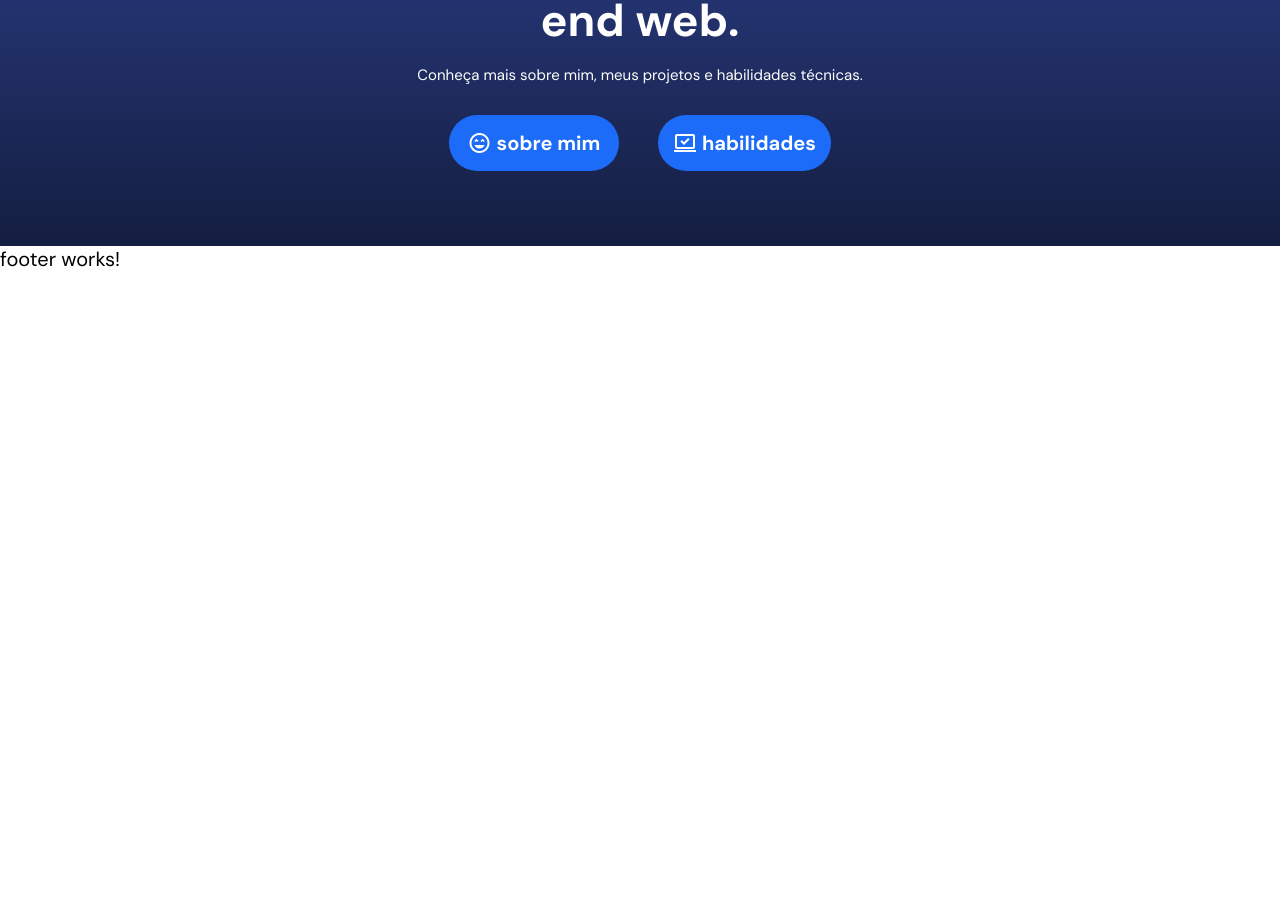
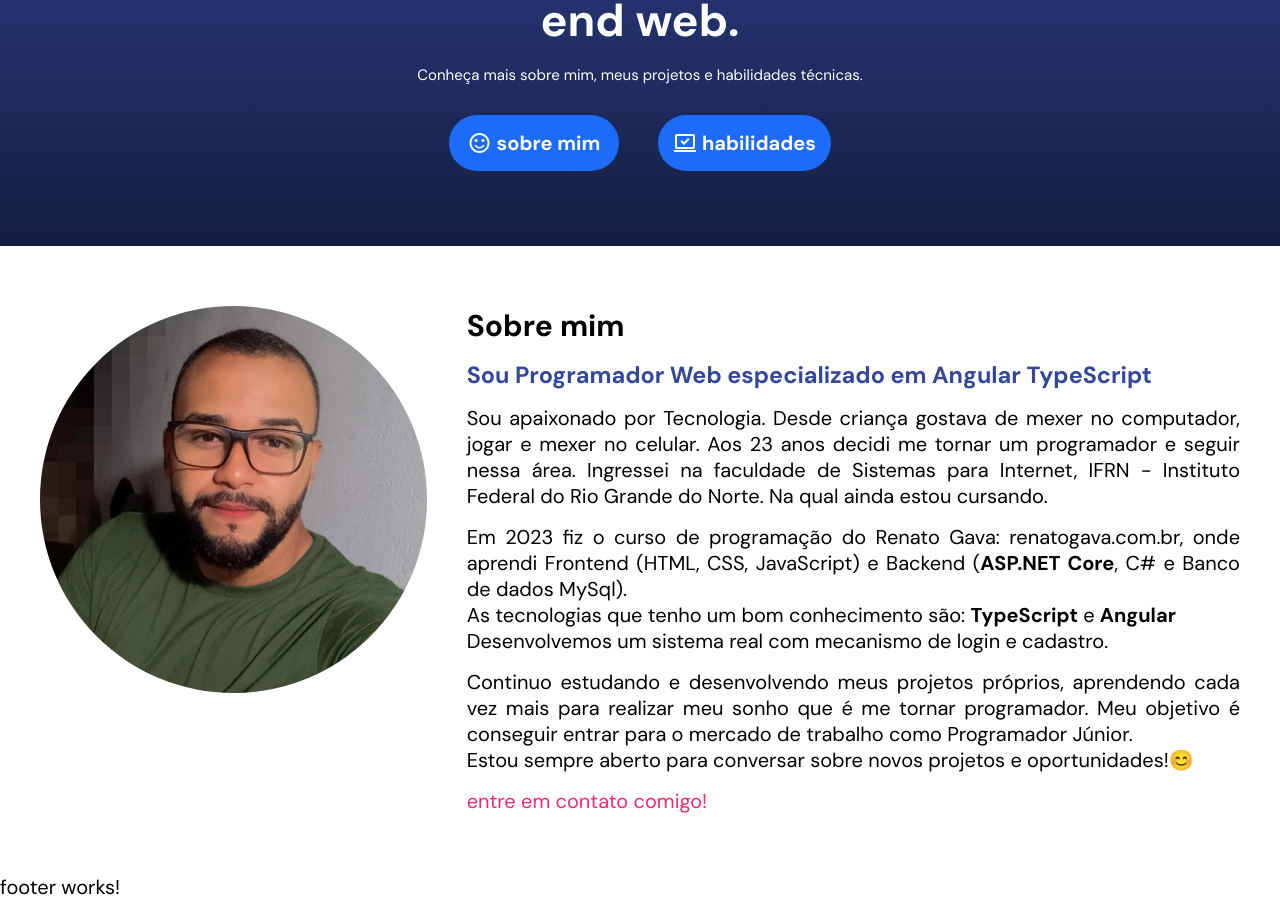
Before and after one commit to JuniorNascimento2/meu-portfolio, an Angular app: page / in a window 1280 px wide. Shown: the part 340-1240 px from the top of the page. Before the commit the page ends 800 px from the top, so only its background shows below. Built offline with nearby package versions, Linux system fonts and the light colour scheme.

Commit message:
box about

```diff
--- a/src/app/home/home.component.css
+++ b/src/app/home/home.component.css
@@ -64,3 +64,54 @@
 .banner .box .buttons a i {
     margin-right: 5px;
 }
+
+/* box about */
+
+.about .box {
+    display: flex;
+    flex-direction: column;
+}
+
+.about .box .img {
+    flex: 1;
+    margin: 0 auto 20px;
+}
+
+.about .box .img img {
+    width: 240px;
+    border-radius: 50%;
+}
+
+.about .box .text {
+    flex: 2;
+}
+
+.about .box .text h3 {
+    color: var(--color-blue-2);
+    margin-top: 15px;
+}
+
+.about .box .text p {
+    margin: 15px 0;
+    text-align: justify;
+}
+
+.about .box .text a {
+    color: var(--color-pink-1);
+    font-weight: 400;
+    text-decoration: none;
+}
+
+@media (min-width: 768px) {
+    .about .box {
+        flex-direction: row;
+    }
+
+    .about .box .img img {
+        width: 100%;
+    }
+
+    .about .box .text {
+        padding-left: 40px;
+    }
+}
--- a/src/app/home/home.component.html
+++ b/src/app/home/home.component.html
@@ -11,7 +11,7 @@
             <div class="buttons">
                 <a href="#about">
                     <i class="material-symbols-outlined">
-                        sentiment_very_satisfied
+                        sentiment_satisfied
                     </i>
                     sobre mim
                 </a>
@@ -25,4 +25,29 @@
         </div>
 
     </section>
+
+    <section id="about" class="container about">
+        <div class="box">
+            <div class="img">
+                <img src="./assets/imgs/profile.jpg" alt="foto de Junior Nascimento">
+            </div>
+            <div class="text">
+                <h2>Sobre mim</h2>
+
+                <h3>Sou Programador Web especializado em Angular TypeScript</h3>
+
+                <p>Sou apaixonado por Tecnologia. Desde criança gostava de mexer no computador, jogar e mexer no celular. Aos 23 anos decidi me tornar um programador e seguir nessa área. Ingressei na faculdade de Sistemas para Internet, IFRN - Instituto Federal do Rio Grande do Norte. Na qual ainda estou cursando. </p>
+
+                <p>Em 2023 fiz o curso de programação do Renato Gava: renatogava.com.br, onde aprendi Frontend (HTML, CSS, JavaScript) e Backend (<b>ASP.NET Core</b>, C# e Banco de dados MySql).
+
+                <br>As tecnologias que tenho um bom conhecimento são: <b>TypeScript</b> e <b>Angular</b> <br>Desenvolvemos um sistema real com mecanismo de login e cadastro.</p>
+
+                <p>Continuo estudando e desenvolvendo meus projetos próprios, aprendendo cada vez mais para realizar meu sonho que é me tornar programador.
+                    Meu objetivo é conseguir entrar para o mercado de trabalho como Programador Júnior. <br>
+                    Estou sempre aberto para conversar sobre novos projetos e oportunidades!😊</p>
+
+                <a href="#contact">entre em contato comigo!</a>
+            </div>
+        </div>
+    </section>
 </main>
--- a/src/styles.css
+++ b/src/styles.css
@@ -24,3 +24,18 @@
 
     --color-black-1: #181818;
 }
+
+.container {
+    padding: 40px 20px;
+}
+
+.container .box {
+    max-width: 1280px;
+    margin: 0 auto;
+}
+
+@media (min-width: 768px) {
+    .container {
+        padding: 60px 40px;
+    }
+}
```
Also changed, not shown: src/assets/imgs/profile.jpg (added).
